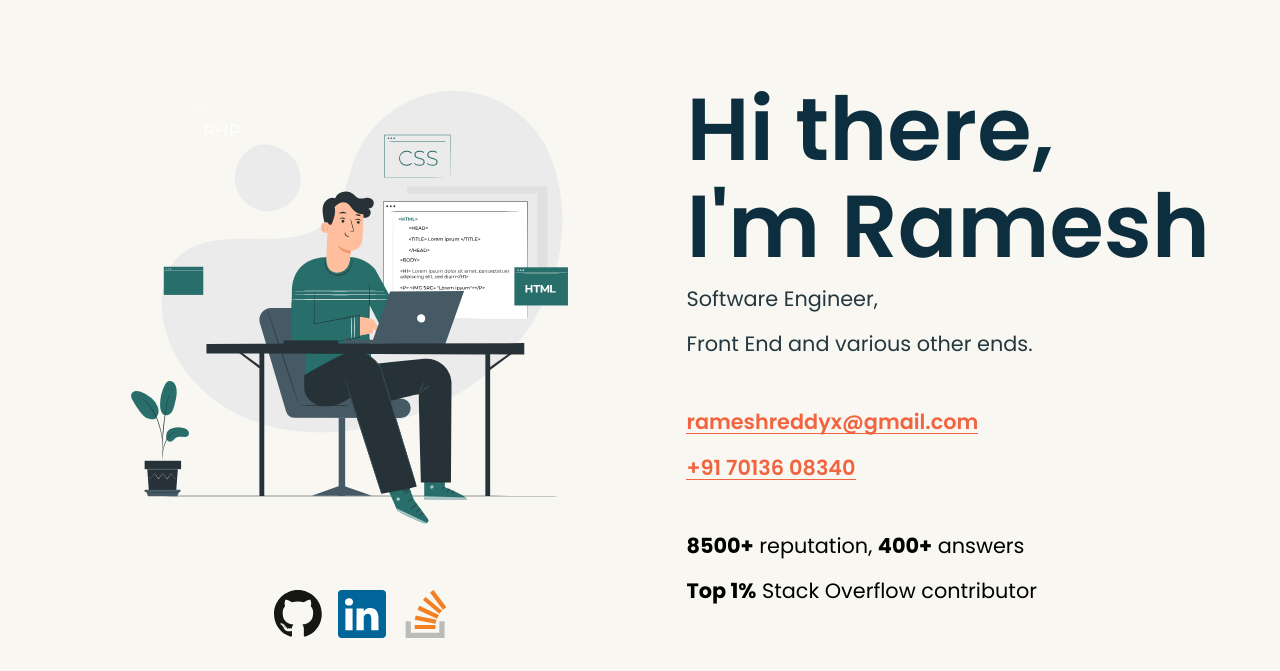
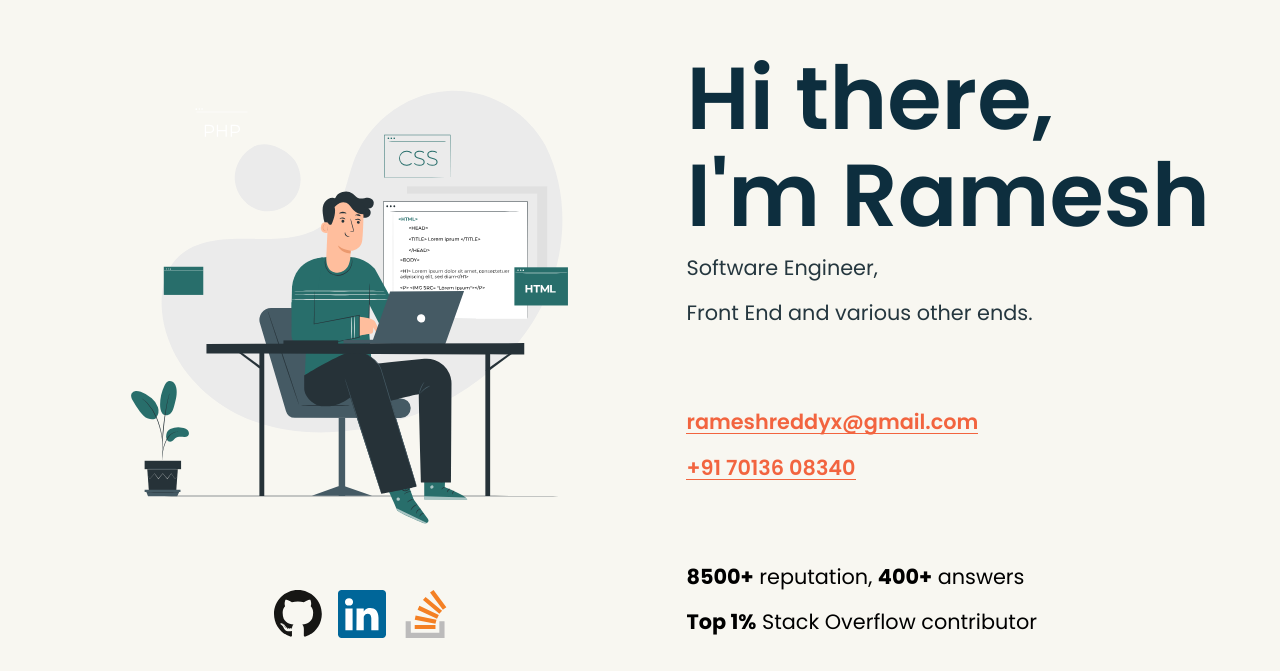
Before and after one commit to rameshx/rameshx.github.io, a React (Create React App) app: page / in a window 1280 px wide. Shown: the part 129-800 px from the top of the page. Built offline with nearby package versions, Linux system fonts and the light colour scheme.

Commit message:
update styles for About

```diff
--- a/src/about/About.scss
+++ b/src/about/About.scss
@@ -12,7 +12,6 @@
 
     padding-block: 5rem;
     display: flex;
-    align-items: center;
     gap: 2rem;
 
     .part-a {
@@ -46,6 +45,7 @@
       margin-left: auto;
       display: flex;
       flex-direction: column;
+      justify-content: space-between;
       gap: 2rem;
 
       .intro {
@@ -81,7 +81,7 @@
     .about-container {
       flex-direction: column;
       .part-a {
-        flex-direction: row;
+        flex-direction: column;
       }
 
       .part-b {
@@ -96,10 +96,6 @@
   .about-wrapper {
     .about-container {
       padding-block-start: 3rem;
-
-      .part-a {
-        flex-direction: column;
-      }
     }
   }
 }
```
